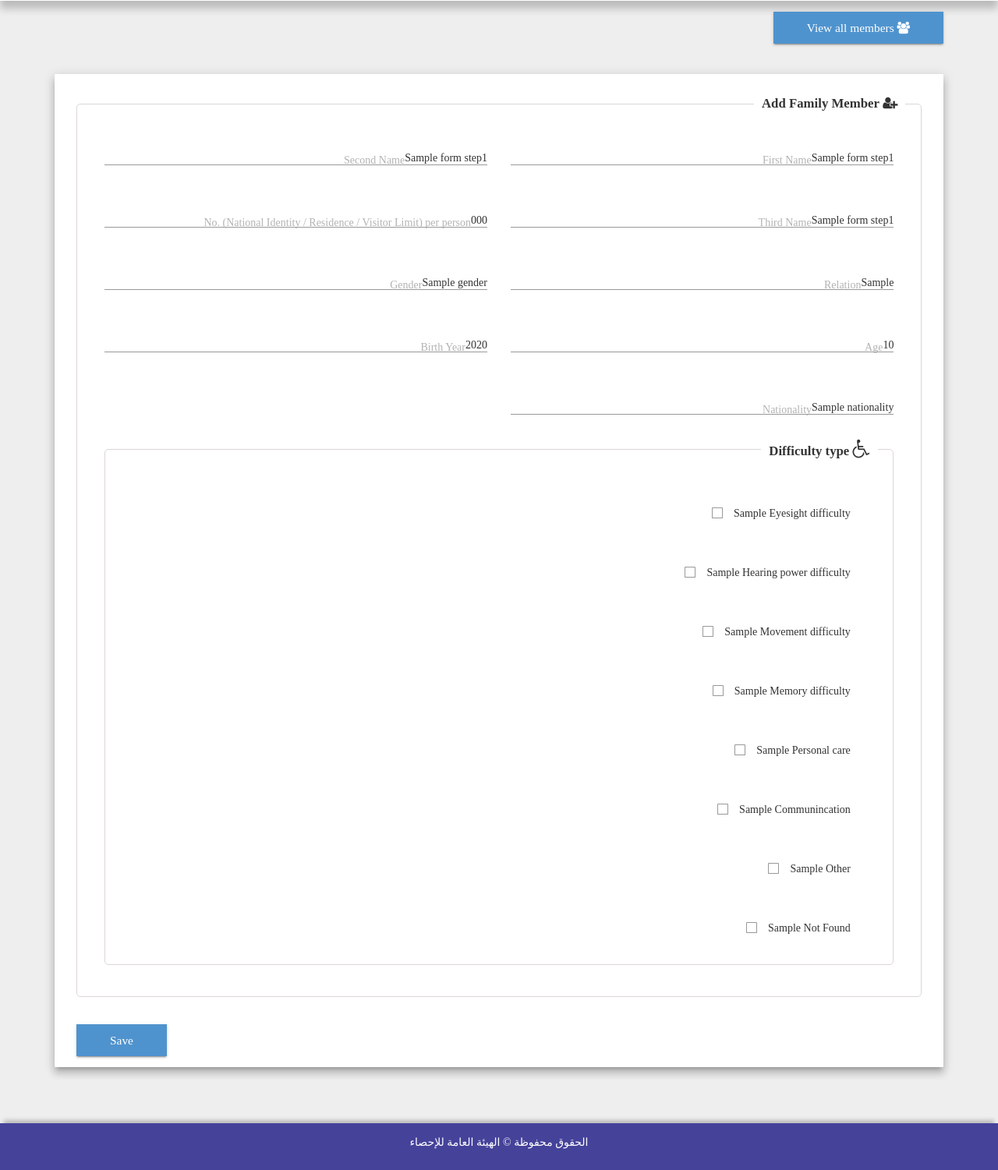
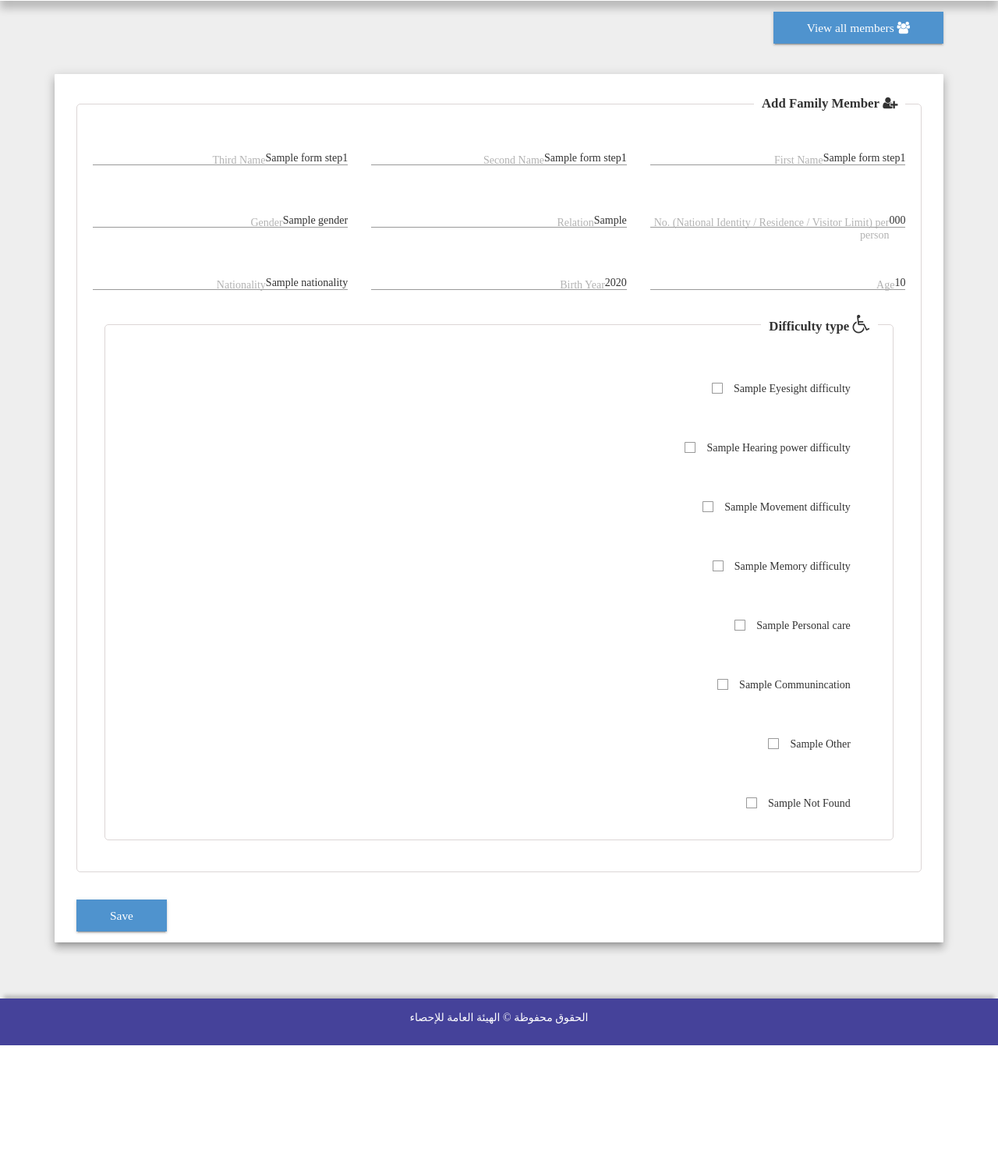
Before and after one commit to mohammedgad0/f_survey, a Django app: template survey/templates/family-member-form-step1.html in a window 1280 px wide. Shown: the part 371-1872 px from the top of the page at 78% size. After the commit the page ends 1712 px from the top, so only its background shows below. Run offline with Django 3.2, Linux system fonts and the light colour scheme; the template is opened without the code that fills it: most values are stand-ins (such as "Sample title", 1, 10 or a date in 2020); some libraries are stand-ins or nearby versions; some web fonts are replaced.

Commit message:
simple form change

```diff
--- a/survey/templates/family-member-form-step1.html
+++ b/survey/templates/family-member-form-step1.html
@@ -54,9 +54,8 @@
                  <legend class="scheduler-border"><i class="fas fa fa-user-plus"></i> {{ _('Add Family Member') }}</legend>
 
                    {% csrf_token %}
-
-
-                      <div class="col-md-6">
+<div class="row">
+                      <div class="col-md-4">
                         <div class="form-group">
                           {{ form_step1.member_name_first }}
                           <label for="first" class="control-label">{{ _('First Name') }}</label>
@@ -64,53 +63,51 @@
                         </div>
                       </div>
                       <!--  col-md-12   -->
-                      <div class="col-md-6">
+                      <div class="col-md-4">
                         <div class="form-group">
-
                           {{ form_step1.member_name_second }}
                           <label for="last" class="control-label">{{ _('Second Name') }}</label>
                           <i class="bar"></i>
                         </div>
                       </div>
                       <!--  col-md-12   -->
-
-                      <div class="col-md-6">
+                      <div class="col-md-4">
                         <div class="form-group">
-
                           {{ form_step1.member_name_third }}
                           <label for="input" class="control-label">{{ _('Third Name') }}</label>
                           <i class="bar"></i>
                         </div>
                       </div>
+</div>
                       <!--  col-md-12   -->
-                      <div class="col-md-6">
+                  <div class="row">
+                      <div class="col-md-4">
                         <div class="form-group">
-
                           {{ form_step1.id_number_member }}
                           <label for="input" class="control-label">{{ _('No. (National Identity / Residence / Visitor Limit) per person') }}</label>
                           <i class="bar"></i>
                         </div>
                       </div>
                       <!--  col-md-12   -->
-                      <div class="col-md-6">
+                      <div class="col-md-4">
                         <div class="form-group">
-
                           {{ form_step1.family_relation }}
                           <label for="input" class="control-label">{{ _('Relation') }}</label>
                           <i class="bar"></i>
                           </div>
                       </div>
                       <!--  col-md-12   -->
-                      <div class="col-md-6">
+                      <div class="col-md-4">
                         <div class="form-group">
-
                           {{ form_step1.gender }}
                           <label for="input" class="control-label">{{ _('Gender') }}</label>
                           <i class="bar"></i>
                           </div>
                       </div>
+              </div>
                       <!--  col-md-12   -->
-                      <div class="col-md-6">
+              <div class="row">
+                      <div class="col-md-4">
                         <div class="form-group">
                           {{ form_step1.age }}
                           <label for="input" class="control-label">{{ _('Age') }}</label>
@@ -118,23 +115,22 @@
                         </div>
                       </div>
 
-                      <div class="col-md-6">
+                      <div class="col-md-4">
                         <div class="form-group">
-
                           {{ form_step1.birth_year }}
                           <label for="input" class="control-label attachment">{{ _('Birth Year') }}</label>
                           <i class="bar"></i>
                         </div>
                       </div>
 
-                      <div class="col-md-6">
+                      <div class="col-md-4">
                         <div class="form-group">
-
                           {{ form_step1.nationality }}
                           <label for="input" class="control-label attachment">{{ _('Nationality') }}</label>
                           <i class="bar"></i>
                         </div>
                       </div>
+</div>
                       <div class="col-lg-12">
                     <fieldset class="scheduler-border">
                         <legend  class="scheduler-border"><i class="fa fa-wheelchair" style="font-size:24px;"></i> {{ _('Difficulty type') }}</legend>
```
